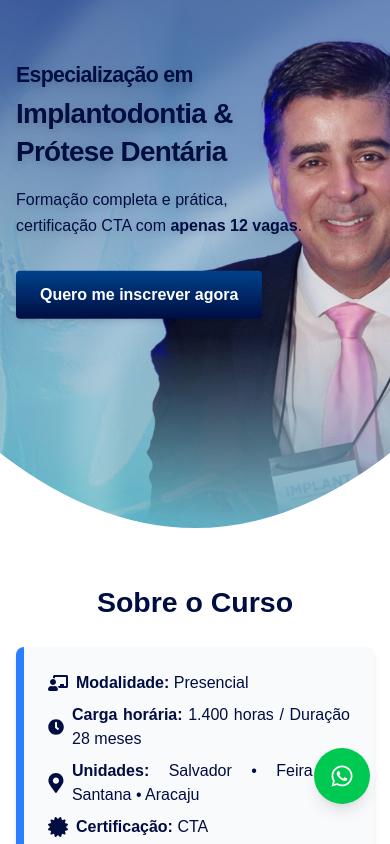
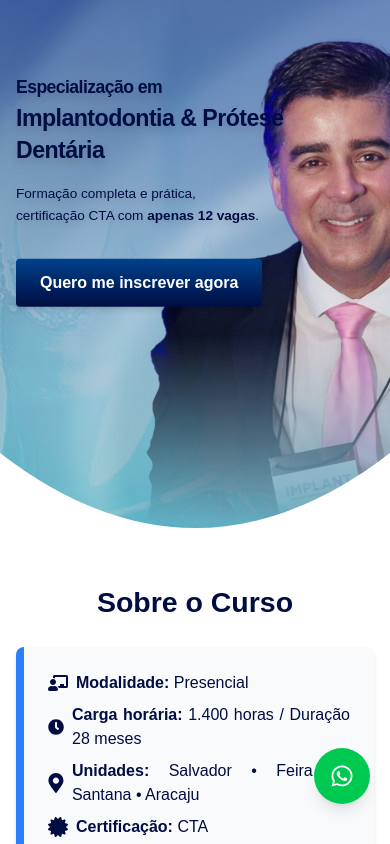
Before and after one commit to leonardommascarenhas/DigigrowthImplant, a Next.js app: page / in a window 390 px wide. Shown: the top 844 px of the page. Built offline with nearby package versions, Linux system fonts and the light colour scheme.

Commit message:
Update Header.tsx

```diff
--- a/src/app/sections/Header.tsx
+++ b/src/app/sections/Header.tsx
@@ -1,19 +1,19 @@
+import BlueButton from "../components/BlueButton";
+
 export const headerContent = {
   backgroundImage: "https://via.placeholder.com/1200x600",
   altText: "Faculdade CTA",
   title: `
-    <span class="block text-[1.33rem] md:text-[2.2rem] lg:text-[2.4rem] xl:text-[2.8rem] 2xl:text-[3.1rem] font-semibold md:font-extrabold mb-1 leading-snug md:leading-normal">Especialização em</span>
-    <span class="block text-[1.74rem] md:text-[2.1rem] lg:text-[3.2rem] xl:text-[3.6rem] 2xl:text-[4rem] font-extrabold leading-snug md:leading-normal mb-1">Implantodontia & <br class="hidden lg:block"/> Prótese Dentária</span>
+    <span class="block text-[1.1rem] md:text-[2.2rem] lg:text-[2.4rem] xl:text-[2.8rem] 2xl:text-[3.1rem] font-semibold md:font-extrabold mb-1 leading-snug md:leading-normal">Especialização em</span>
+    <span class="block text-[1.45rem] md:text-[2.1rem] lg:text-[3.2rem] xl:text-[3.6rem] 2xl:text-[4rem] font-extrabold leading-snug md:leading-normal mb-1">Implantodontia & <br class="hidden lg:block"/> Prótese Dentária</span>
   `,
   description: `
-    <span class="block leading-relaxed md:leading-normal text-[1rem] md:text-[1.15rem] lg:text-[1.3rem] xl:text-[1.4rem] 2xl:text-[1.5rem]">Formação completa e prática,<br/>
+    <span class="block leading-relaxed md:leading-normal text-[0.85rem] md:text-[1.15rem] lg:text-[1.3rem] xl:text-[1.4rem] 2xl:text-[1.5rem]">Formação completa e prática,<br/>
     certificação CTA com <strong>apenas 12 vagas</strong>.</span>
   `,
   ctaText: "Quero me inscrever agora",
   ctaLink: "#inscricao",
 };
-
-import BlueButton from "../components/BlueButton";
 
 const Header = () => {
   const { title, description, ctaText, ctaLink, altText } = headerContent;
@@ -42,13 +42,13 @@ const Header = () => {
         {/* Bloco de conteúdo: aqui foi onde apliquei o deslocamento e o padding lateral em desktop */}
         <div
           className="
-            max-w-xs md:max-w-md lg:max-w-[1000px] 2xl:max-w-[1100px]
+            max-w-[280px] md:max-w-md lg:max-w-[1000px] 2xl:max-w-[1100px]
             lg:pl-12 xl:pl-20 2xl:pl-28
             translate-y-[-4%] lg:translate-y-[-12%]
           ">
           <h1
             className="
-              text-[1.65rem] leading-tight
+              text-[1.4rem] leading-tight
               sm:text-4xl
               md:text-5xl
               lg:text-[3.6rem] xl:text-[3.8rem] 2xl:text-[4rem]
@@ -61,7 +61,7 @@ const Header = () => {
 
           <p
             className="
-              text-[0.95rem] leading-relaxed sm:text-lg md:text-xl
+              text-[0.8rem] leading-relaxed sm:text-lg md:text-xl
               lg:text-[1.2rem] xl:text-[1.25rem] 2xl:text-[1.3rem]
               font-medium mb-8 lg:mb-10 drop-shadow-md
               lg:max-w-[580px]
```
